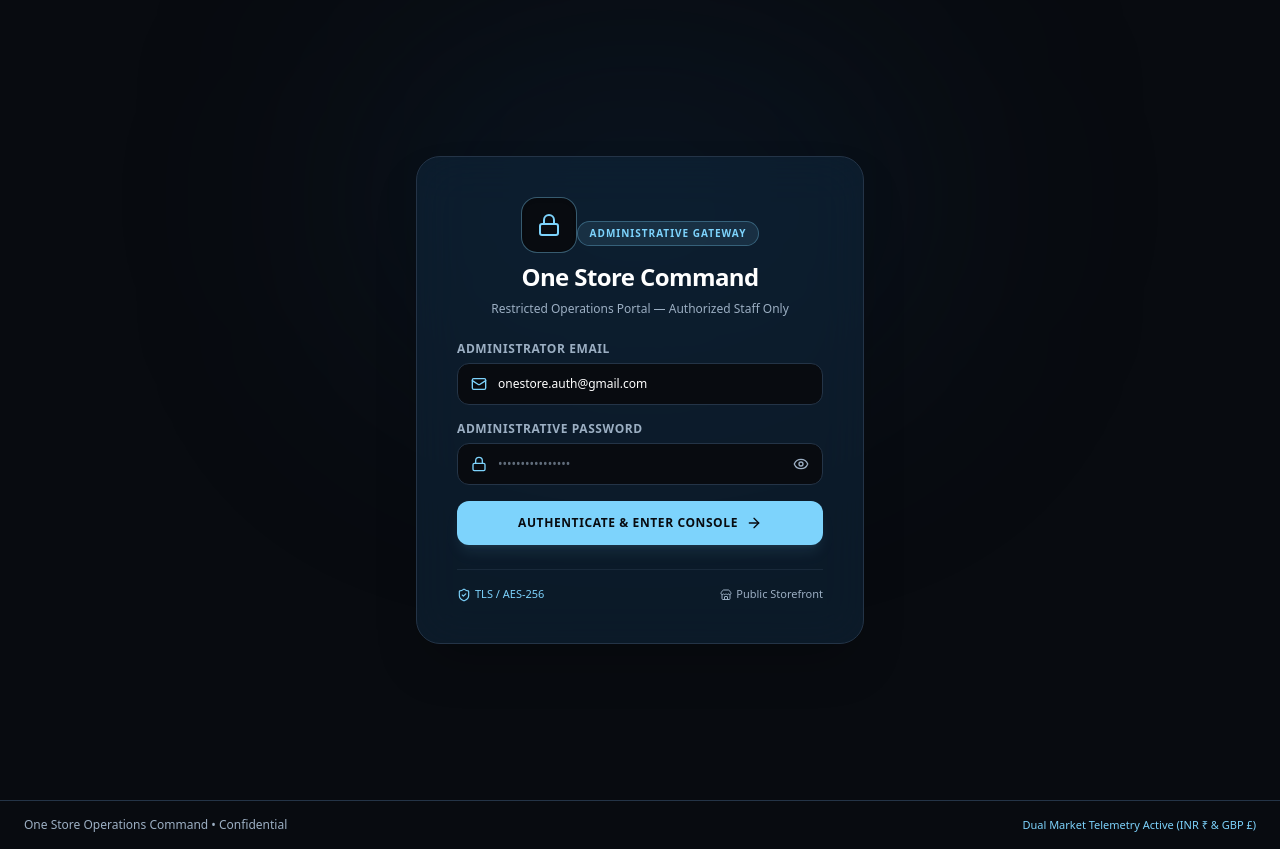
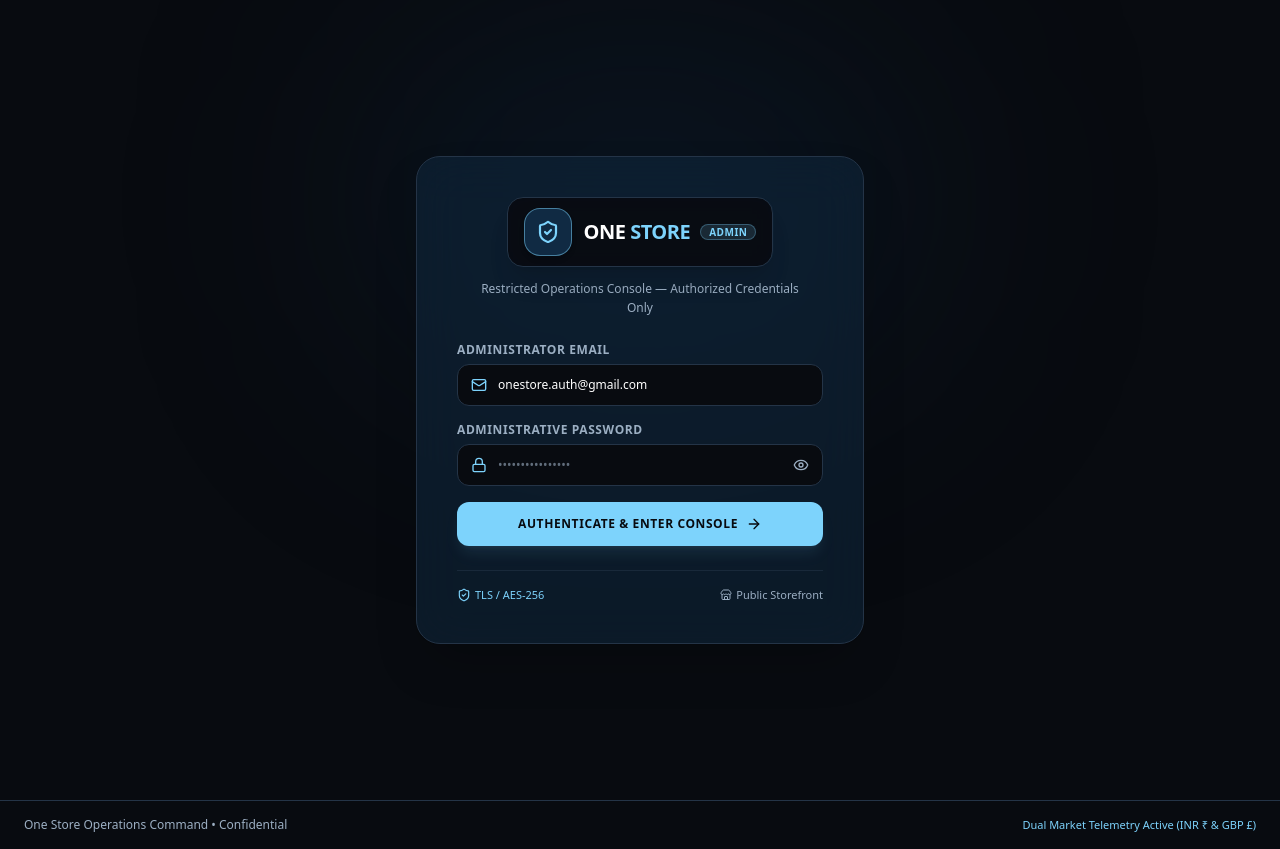
Before and after one commit to arjunn-git/One-Store, a Next.js app: page /admin-portal/login in a window 1280 px wide. Built offline with nearby package versions, Linux system fonts and the light colour scheme; no server answers.

Commit message:
feat(brand): implement centralized dynamic ONE STORE logo system with primary, animated loading, and state-based variants

```diff
--- a/src/app/admin-portal/login/page.tsx
+++ b/src/app/admin-portal/login/page.tsx
@@ -15,6 +15,7 @@ import {
   Loader2,
   Store,
 } from "lucide-react";
+import { OneStoreLogo } from "@/components/brand/OneStoreLogo";
 
 export default function AdminPortalLoginPage() {
   const router = useRouter();
@@ -88,18 +89,16 @@ export default function AdminPortalLoginPage() {
         {/* Card */}
         <div className="bg-[#102A43]/50 border border-[#243447] rounded-3xl p-8 sm:p-10 shadow-2xl backdrop-blur-xl space-y-6">
           {/* Header */}
-          <div className="text-center space-y-2">
-            <div className="inline-flex items-center justify-center h-14 w-14 rounded-2xl bg-[#080B10] border border-[#7DD3FC]/40 text-[#7DD3FC] shadow-inner mb-2">
-              <Lock className="h-6 w-6" />
-            </div>
-            <div className="inline-block px-3 py-1 rounded-full bg-[#7DD3FC]/10 border border-[#7DD3FC]/30 text-[#7DD3FC] text-[10px] font-bold uppercase tracking-widest">
-              Administrative Gateway
-            </div>
-            <h1 className="text-2xl font-extrabold text-[#FFFFFF] tracking-tight">
-              One Store Command
-            </h1>
-            <p className="text-xs text-[#9CAFC3]">
-              Restricted Operations Portal — Authorized Staff Only
+          <div className="text-center space-y-3 flex flex-col items-center">
+            <OneStoreLogo
+              variant="state"
+              state="security"
+              size="lg"
+              badge="ADMIN"
+              asCard
+            />
+            <p className="text-xs text-[#9CAFC3] max-w-xs leading-relaxed">
+              Restricted Operations Console — Authorized Credentials Only
             </p>
           </div>
 
--- a/src/app/loading.tsx
+++ b/src/app/loading.tsx
@@ -1,4 +1,4 @@
-import { ShoppingBag } from "lucide-react";
+import { OneStoreLogo } from "@/components/brand/OneStoreLogo";
 
 export default function Loading() {
   return (
@@ -11,15 +11,8 @@ export default function Loading() {
       <div className="absolute top-1/3 left-1/2 -translate-x-1/2 -translate-y-1/2 w-[420px] h-[260px] bg-[#7DD3FC]/10 blur-[130px] rounded-full pointer-events-none" />
 
       <div className="max-w-sm w-full flex flex-col items-center text-center space-y-6 relative z-10">
-        {/* ONE STORE Brand Pill */}
-        <div className="inline-flex items-center gap-2.5 px-4 py-2 rounded-2xl bg-[#102A43]/70 border border-[#243447] backdrop-blur-md shadow-xl">
-          <div className="h-7 w-7 rounded-lg bg-[#7DD3FC] flex items-center justify-center text-[#080B10] shadow-sm">
-            <ShoppingBag className="h-4 w-4 stroke-[2.5]" />
-          </div>
-          <span className="font-mono font-black text-sm tracking-widest text-[#FFFFFF]">
-            ONE STORE
-          </span>
-        </div>
+        {/* ONE STORE Dynamic Loading Logo */}
+        <OneStoreLogo variant="loading" size="md" asCard />
 
         {/* Headline & Supporting Text */}
         <div className="space-y-1.5">
--- a/src/components/admin/AdminPortalHeader.tsx
+++ b/src/components/admin/AdminPortalHeader.tsx
@@ -14,6 +14,7 @@ import {
   Radio,
   Users,
 } from "lucide-react";
+import { OneStoreLogo } from "@/components/brand/OneStoreLogo";
 
 export function AdminPortalHeader() {
   const pathname = usePathname();
@@ -46,16 +47,13 @@ export function AdminPortalHeader() {
       {/* Top Administrative Bar */}
       <div className="flex items-center justify-between px-4 sm:px-6 py-2 border-b border-[#243447]/60 text-xs">
         <div className="flex items-center gap-3">
-          <Link href="/admin-portal/dashboard" className="flex items-center gap-2">
-            <div className="h-7 w-7 rounded-lg bg-[#102A43] border border-[#7DD3FC]/50 text-[#7DD3FC] flex items-center justify-center font-bold text-xs shadow-inner">
-              1
-            </div>
-            <div className="flex items-center gap-1.5 font-bold tracking-tight text-[#FFFFFF]">
-              <span>ONE STORE</span>
-              <span className="px-2 py-0.5 rounded-full bg-[#7DD3FC]/15 text-[#7DD3FC] border border-[#7DD3FC]/30 text-[10px] font-extrabold uppercase tracking-wider">
-                ADMIN PORTAL
-              </span>
-            </div>
+          <Link href="/admin-portal/dashboard" className="group" title="Admin Operations Command">
+            <OneStoreLogo
+              variant="state"
+              state="security"
+              size="sm"
+              badge="ADMIN PORTAL"
+            />
           </Link>
 
           <div className="hidden lg:flex items-center gap-2 pl-4 border-l border-[#243447] text-[#9CAFC3]">
--- /dev/null
+++ b/src/components/brand/OneStoreLogo.tsx
@@ -0,0 +1,224 @@
+"use client";
+
+import React from "react";
+import {
+  ShoppingBag,
+  ShieldCheck,
+  CheckCircle2,
+  AlertTriangle,
+  Lock,
+} from "lucide-react";
+
+export type LogoVariant = "primary" | "loading" | "state";
+export type LogoState = "security" | "success" | "error" | "default";
+export type LogoSize = "xs" | "sm" | "md" | "lg" | "xl";
+export type LogoLayout = "horizontal" | "stacked" | "card";
+
+export interface OneStoreLogoProps {
+  variant?: LogoVariant;
+  state?: LogoState;
+  size?: LogoSize;
+  layout?: LogoLayout;
+  asCard?: boolean;
+  badge?: string;
+  className?: string;
+  showText?: boolean;
+}
+
+export function OneStoreLogo({
+  variant = "primary",
+  state = "default",
+  size = "md",
+  layout = "horizontal",
+  asCard = false,
+  badge,
+  className = "",
+  showText = true,
+}: OneStoreLogoProps) {
+  // Dimensions per size
+  const sizeStyles = {
+    xs: {
+      box: "h-6 w-6 rounded-md",
+      icon: "h-3.5 w-3.5",
+      svg: 16,
+      textOne: "text-xs font-black",
+      textStore: "text-[9px] tracking-wider font-bold",
+      singleLine: "text-xs font-extrabold tracking-tight",
+      gap: "gap-1.5",
+    },
+    sm: {
+      box: "h-8 w-8 rounded-lg",
+      icon: "h-4 w-4",
+      svg: 20,
+      textOne: "text-sm font-black",
+      textStore: "text-[10px] tracking-widest font-bold",
+      singleLine: "text-sm font-extrabold tracking-tight",
+      gap: "gap-2",
+    },
+    md: {
+      box: "h-10 w-10 rounded-xl",
+      icon: "h-5 w-5",
+      svg: 24,
+      textOne: "text-base font-black",
+      textStore: "text-[11px] tracking-widest font-bold",
+      singleLine: "text-lg font-extrabold tracking-tight",
+      gap: "gap-2.5",
+    },
+    lg: {
+      box: "h-12 w-12 rounded-2xl",
+      icon: "h-6 w-6",
+      svg: 30,
+      textOne: "text-xl font-black",
+      textStore: "text-xs tracking-widest font-bold",
+      singleLine: "text-xl font-extrabold tracking-tight",
+      gap: "gap-3",
+    },
+    xl: {
+      box: "h-16 w-16 rounded-3xl",
+      icon: "h-8 w-8",
+      svg: 40,
+      textOne: "text-2xl font-black",
+      textStore: "text-sm tracking-widest font-bold",
+      singleLine: "text-2xl font-black tracking-widest",
+      gap: "gap-3.5",
+    },
+  }[size];
+
+  // ---------------------------------------------------------------------------
+  // 1. Icon Renderer
+  // ---------------------------------------------------------------------------
+  const renderIcon = () => {
+    if (variant === "loading") {
+      // Elegant SVG loading arc with restrained motion
+      return (
+        <div
+          className={`relative ${sizeStyles.box} bg-[#080B10] border border-[#7DD3FC]/40 flex items-center justify-center shadow-inner overflow-hidden`}
+        >
+          {/* Subtle glowing backdrop */}
+          <div className="absolute inset-0 bg-[#7DD3FC]/10 blur-sm rounded-full pointer-events-none" />
+
+          {/* Restrained rotating arc spinner */}
+          <svg
+            className="w-3/5 h-3/5 text-[#7DD3FC] motion-safe:animate-[spin_2.5s_linear_infinite] motion-reduce:animate-none"
+            viewBox="0 0 24 24"
+            fill="none"
+            stroke="currentColor"
+            strokeWidth="2.5"
+            strokeLinecap="round"
+          >
+            <circle
+              className="opacity-25"
+              cx="12"
+              cy="12"
+              r="9"
+              stroke="currentColor"
+              strokeWidth="2.5"
+            />
+            <path
+              className="opacity-100"
+              d="M12 3a9 9 0 0 1 9 9"
+            />
+          </svg>
+        </div>
+      );
+    }
+
+    if (variant === "state") {
+      // Security / Success / Error state variants
+      if (state === "security") {
+        return (
+          <div
+            className={`${sizeStyles.box} bg-[#102A43] border border-[#7DD3FC]/50 text-[#7DD3FC] flex items-center justify-center shadow-md`}
+          >
+            <ShieldCheck className={`${sizeStyles.icon} stroke-[2.2]`} />
+          </div>
+        );
+      }
+      if (state === "success") {
+        return (
+          <div
+            className={`${sizeStyles.box} bg-emerald-950/80 border border-emerald-500/60 text-emerald-300 flex items-center justify-center shadow-md`}
+          >
+            <CheckCircle2 className={`${sizeStyles.icon} stroke-[2.2]`} />
+          </div>
+        );
+      }
+      if (state === "error") {
+        return (
+          <div
+            className={`${sizeStyles.box} bg-rose-950/80 border border-rose-500/60 text-rose-300 flex items-center justify-center shadow-md`}
+          >
+            <AlertTriangle className={`${sizeStyles.icon} stroke-[2.2]`} />
+          </div>
+        );
+      }
+    }
+
+    // Default & Primary: Official ONE STORE brand mark (Shopping bag with cyan handle)
+    return (
+      <div
+        className={`${sizeStyles.box} bg-[#102A43] border border-[#243447] text-[#7DD3FC] flex items-center justify-center shadow-md group-hover:border-[#7DD3FC]/70 transition-colors`}
+      >
+        <ShoppingBag className={`${sizeStyles.icon} stroke-[2.2]`} />
+      </div>
+    );
+  };
+
+  // ---------------------------------------------------------------------------
+  // 2. Text Renderer
+  // ---------------------------------------------------------------------------
+  const renderText = () => {
+    if (!showText) return null;
+
+    if (layout === "stacked") {
+      return (
+        <div className="flex flex-col text-left leading-none">
+          <span className={`${sizeStyles.textOne} text-[#FFFFFF]`}>ONE</span>
+          <span className={`${sizeStyles.textStore} text-[#7DD3FC] mt-0.5`}>STORE</span>
+        </div>
+      );
+    }
+
+    // Default horizontal layout
+    return (
+      <div className="flex items-center gap-1.5 leading-none">
+        <span className={`${sizeStyles.singleLine} text-[#FFFFFF]`}>
+          ONE <span className="text-[#7DD3FC]">STORE</span>
+        </span>
+        {badge && (
+          <span className="px-2 py-0.5 rounded-full bg-[#7DD3FC]/15 text-[#7DD3FC] border border-[#7DD3FC]/30 text-[10px] font-extrabold uppercase tracking-wider ml-1">
+            {badge}
+          </span>
+        )}
+      </div>
+    );
+  };
+
+  // ---------------------------------------------------------------------------
+  // 3. Container Card Styling (if asCard is active)
+  // ---------------------------------------------------------------------------
+  const content = (
+    <div className={`inline-flex items-center ${sizeStyles.gap} select-none`}>
+      {renderIcon()}
+      {renderText()}
+    </div>
+  );
+
+  if (asCard) {
+    return (
+      <div
+        className={`inline-flex items-center ${sizeStyles.gap} px-4 py-2.5 rounded-2xl bg-[#080B10]/90 border border-[#243447] backdrop-blur-md shadow-xl ${className}`}
+      >
+        {renderIcon()}
+        {renderText()}
+      </div>
+    );
+  }
+
+  return (
+    <div className={`inline-flex items-center ${sizeStyles.gap} ${className}`}>
+      {renderIcon()}
+      {renderText()}
+    </div>
+  );
+}
--- a/src/components/layout/Footer.tsx
+++ b/src/components/layout/Footer.tsx
@@ -1,5 +1,6 @@
 import Link from "next/link";
 import { ShieldCheck, Truck, RotateCcw, Headphones } from "lucide-react";
+import { OneStoreLogo } from "@/components/brand/OneStoreLogo";
 
 export function Footer() {
   return (
@@ -60,11 +61,8 @@ export function Footer() {
       {/* Main footer navigation */}
       <div className="max-w-7xl mx-auto px-4 py-12 md:px-8 grid grid-cols-1 sm:grid-cols-2 md:grid-cols-5 gap-8">
         <div className="col-span-1 sm:col-span-2">
-          <div className="flex items-center gap-2 mb-3">
-            <div className="flex h-7 w-7 items-center justify-center rounded bg-[#102A43] text-[#7DD3FC] font-bold text-sm">
-              1
-            </div>
-            <span className="text-lg font-bold text-[#FFFFFF]">ONE STORE</span>
+          <div className="mb-3">
+            <OneStoreLogo variant="primary" size="sm" layout="horizontal" />
           </div>
           <p className="text-xs leading-relaxed max-w-sm mb-4">
             A bespoke, high-performance commerce platform engineered for selective shoppers in India
--- a/src/components/storefront/WelcomeScreen.tsx
+++ b/src/components/storefront/WelcomeScreen.tsx
@@ -2,7 +2,8 @@
 
 import { useState, useEffect, useCallback } from "react";
 import { usePathname } from "next/navigation";
-import { ShoppingBag, RefreshCw, AlertCircle, CheckCircle2 } from "lucide-react";
+import { RefreshCw, AlertCircle, CheckCircle2 } from "lucide-react";
+import { OneStoreLogo } from "@/components/brand/OneStoreLogo";
 
 export function WelcomeScreen() {
   const pathname = usePathname();
@@ -133,15 +134,13 @@ export function WelcomeScreen() {
       <div className="absolute bottom-10 right-1/4 w-[350px] h-[250px] bg-[#102A43]/40 blur-[120px] rounded-full pointer-events-none" />
 
       <div className="max-w-md w-full flex flex-col items-center text-center space-y-6 relative z-10">
-        {/* 1. ONE STORE Brand Pill */}
-        <div className="inline-flex items-center gap-2.5 px-4 py-2 rounded-2xl bg-[#102A43]/70 border border-[#243447] backdrop-blur-md shadow-xl shadow-black/40">
-          <div className="h-7 w-7 rounded-lg bg-[#7DD3FC] flex items-center justify-center text-[#080B10] shadow-sm">
-            <ShoppingBag className="h-4 w-4 stroke-[2.5]" />
-          </div>
-          <span className="font-mono font-black text-sm tracking-widest text-[#FFFFFF]">
-            ONE STORE
-          </span>
-        </div>
+        {/* 1. ONE STORE Dynamic Logo */}
+        <OneStoreLogo
+          variant={progress >= 100 ? "state" : errorMessage ? "state" : "loading"}
+          state={progress >= 100 ? "success" : errorMessage ? "error" : "default"}
+          size="md"
+          asCard
+        />
 
         {/* 2. Showcase Image Card (matching reference visual) */}
         <div className="relative w-full aspect-[16/10] sm:aspect-[16/10.5] rounded-3xl bg-gradient-to-b from-[#102A43]/50 via-[#0c141e]/90 to-[#080B10] border border-[#243447] overflow-hidden p-2 shadow-2xl group">
```
Also changed, not shown: src/app/checkout/success/page.tsx (+7 -6 lines), src/components/layout/Header.tsx (+3 -7 lines), 1 other file (tests, documents, lock files or other folders).
